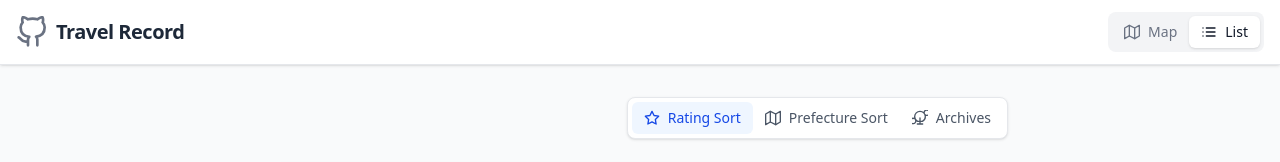
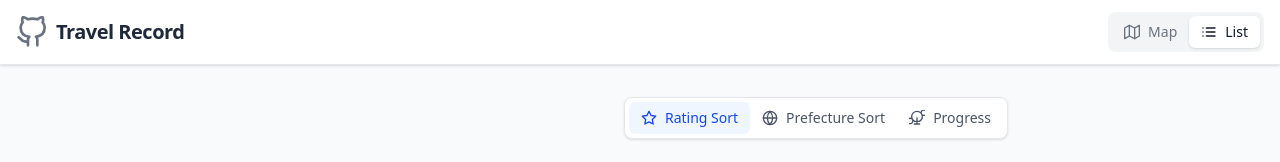
Before and after one commit to ysknsid25/travel-record, a React (Vite) app: page / in a window 1280 px wide. Both pictures are taken after a click on the button "List". Shown: the top 162 px of the page. Built offline with nearby package versions, Linux system fonts and the light colour scheme.

Commit message:
fix: archive to progress
Signed-off-by: ysknsid25 <kengo071225@gmail.com>

```diff
--- a/src/App.tsx
+++ b/src/App.tsx
@@ -121,7 +121,7 @@ const IconSortRating = ({ className }: { className?: string }) => (
     </svg>
 );
 
-const IconSortPrefecture = ({ className }: { className?: string }) => (
+const IconGlobe = ({ className }: { className?: string }) => (
     <svg
         xmlns="http://www.w3.org/2000/svg"
         viewBox="0 0 24 24"
@@ -132,9 +132,9 @@ const IconSortPrefecture = ({ className }: { className?: string }) => (
         strokeLinejoin="round"
         className={className}
     >
-        <polygon points="1 6 1 22 8 18 16 22 23 18 23 2 16 6 8 2 1 6"></polygon>
-        <line x1="8" y1="2" x2="8" y2="18"></line>
-        <line x1="16" y1="6" x2="16" y2="22"></line>
+        <circle cx="12" cy="12" r="10"></circle>
+        <line x1="2" y1="12" x2="22" y2="12"></line>
+        <path d="M12 2a15.3 15.3 0 0 1 4 10 15.3 15.3 0 0 1-4 10 15.3 15.3 0 0 1-4-10 15.3 15.3 0 0 1 4-10z"></path>
     </svg>
 );
 
@@ -456,7 +456,7 @@ function PopupCard({ group }: { group: TravelRecord[] }) {
 
 function ListView() {
     const [sortMode, setSortMode] = useState<
-        "rating" | "prefecture" | "archives"
+        "rating" | "prefecture" | "progress"
     >("rating");
 
     let content;
@@ -523,7 +523,7 @@ function ListView() {
             </div>
         );
     } else {
-        // Archives Mode
+        // Progress Mode
         const prefCounts = travelRecords.reduce((acc, record) => {
             acc[record.prefecture] = (acc[record.prefecture] || 0) + 1;
             return acc;
@@ -710,22 +710,22 @@ function ListView() {
                         }`}
                         title="Prefecture Sort"
                     >
-                        <IconSortPrefecture className="w-4 h-4" />
+                        <IconGlobe className="w-4 h-4" />
                         <span className="hidden sm:inline">
                             Prefecture Sort
                         </span>
                     </button>
                     <button
-                        onClick={() => setSortMode("archives")}
+                        onClick={() => setSortMode("progress")}
                         className={`flex items-center gap-2 px-3 py-1.5 rounded-md text-sm font-medium transition-colors ${
-                            sortMode === "archives"
+                            sortMode === "progress"
                                 ? "bg-blue-50 text-blue-700"
                                 : "text-gray-600 hover:text-gray-900"
                         }`}
-                        title="Archives"
+                        title="Progress"
                     >
                         <IconTrophy className="w-4 h-4" />
-                        <span className="hidden sm:inline">Archives</span>
+                        <span className="hidden sm:inline">Progress</span>
                     </button>
                 </div>
             </div>
```
Also changed, not shown: 1 other file (tests, documents, lock files or other folders).
